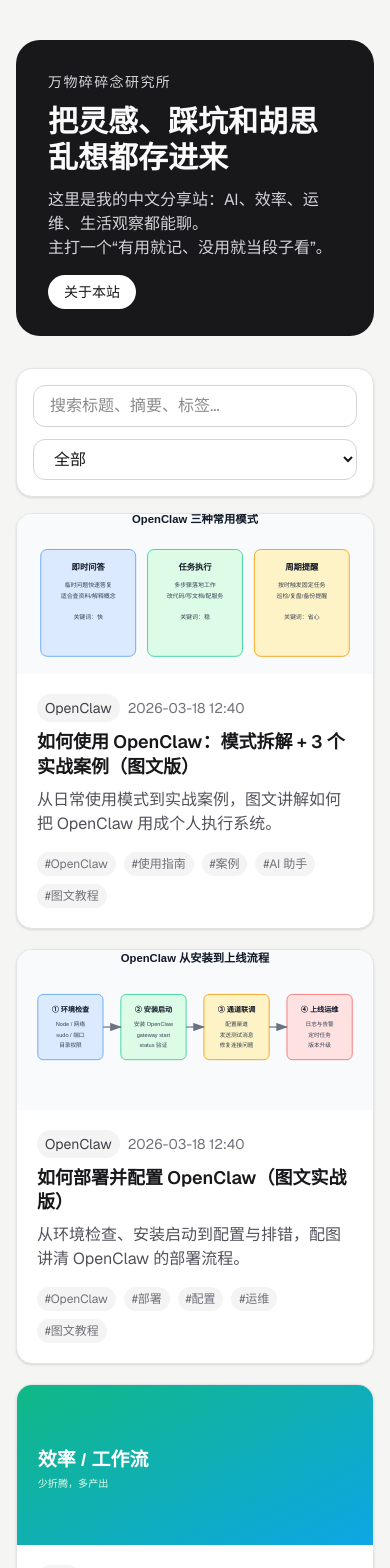
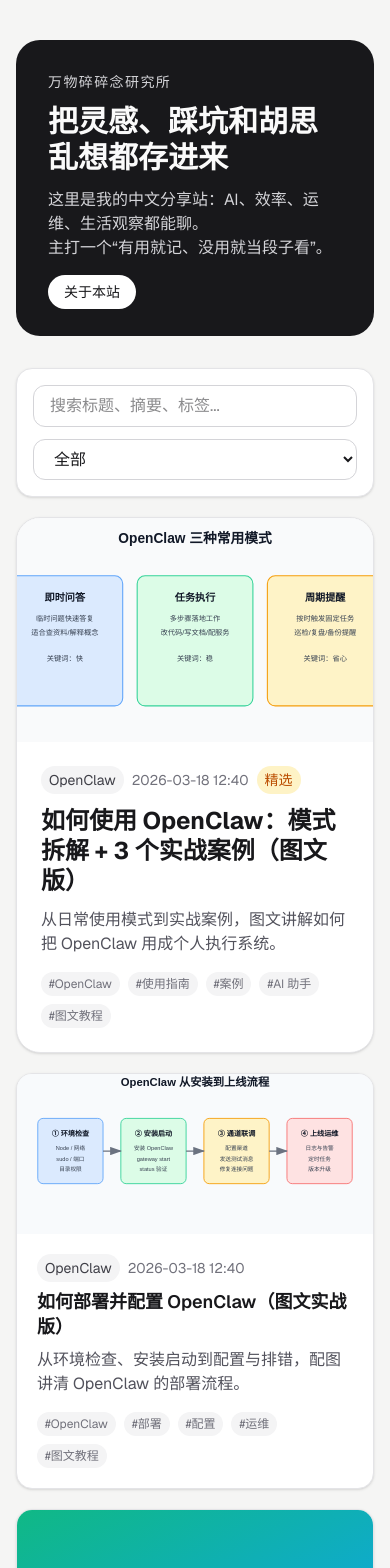
Before and after one commit to archerchao/xcWeb, a Next.js app: page / in a window 390 px wide. Shown: the top 1568 px of the page. Built offline with nearby package versions, Linux system fonts and the light colour scheme.

Commit message:
优化返回按钮交互并升级首页杂志风排版

```diff
--- a/src/app/posts/[slug]/page.tsx
+++ b/src/app/posts/[slug]/page.tsx
@@ -33,12 +33,16 @@
   if (!post) notFound();
 
   return (
-    <main className="mx-auto max-w-5xl px-4 py-10 md:px-6">
-      <Link href="/" className="text-sm text-zinc-500 hover:text-zinc-900">
-        ← 返回首页
+    <main className="mx-auto max-w-5xl px-4 pb-10 pt-24 md:px-6">
+      <Link
+        href="/"
+        className="fixed left-4 top-5 z-40 inline-flex items-center gap-2 rounded-full border border-zinc-300 bg-white/90 px-4 py-2.5 text-base font-medium text-zinc-800 shadow-sm backdrop-blur transition hover:-translate-y-0.5 hover:bg-white hover:shadow md:left-6"
+      >
+        <span aria-hidden>←</span>
+        返回首页
       </Link>
 
-      <article className="mt-4 rounded-3xl border border-zinc-200 bg-white p-6 md:p-10">
+      <article className="mt-2 rounded-3xl border border-zinc-200 bg-white p-6 md:p-10">
         <div className="mb-3 flex flex-wrap items-center gap-2 text-sm">
           <span className="rounded-full bg-zinc-100 px-2 py-1 text-zinc-700">{post.category}</span>
           <span className="text-zinc-500">{post.date}</span>
--- a/src/components/post-search.tsx
+++ b/src/components/post-search.tsx
@@ -3,11 +3,19 @@
 import Image from "next/image";
 import Link from "next/link";
 import { useMemo, useState } from "react";
+import type { CSSProperties } from "react";
 import type { PostMeta } from "@/lib/posts";
 
 interface PostSearchProps {
   posts: PostMeta[];
 }
+
+const summaryClampStyle: CSSProperties = {
+  display: "-webkit-box",
+  WebkitLineClamp: 3,
+  WebkitBoxOrient: "vertical",
+  overflow: "hidden",
+};
 
 export default function PostSearch({ posts }: PostSearchProps) {
   const [keyword, setKeyword] = useState("");
@@ -29,8 +37,11 @@
     });
   }, [posts, keyword, category]);
 
+  const featured = filtered[0];
+  const restPosts = filtered.slice(1);
+
   return (
-    <section className="space-y-4">
+    <section className="space-y-5">
       <div className="rounded-2xl border border-zinc-200 bg-white p-4 shadow-sm">
         <div className="grid gap-3 md:grid-cols-3">
           <input
@@ -53,14 +64,57 @@
         </div>
       </div>
 
-      <div className="grid gap-5 sm:grid-cols-2 xl:grid-cols-3">
       {filtered.length === 0 ? (
-          <div className="rounded-2xl border border-dashed border-zinc-300 bg-white p-6 text-zinc-500 sm:col-span-2 xl:col-span-3">
+        <div className="rounded-2xl border border-dashed border-zinc-300 bg-white p-6 text-zinc-500">
           没搜到内容。你可以换个关键词，或者怪我文章写得还不够多 😅
         </div>
       ) : (
-          filtered.map((post) => (
-            <article key={post.slug} className="flex h-full flex-col overflow-hidden rounded-2xl border border-zinc-200 bg-white shadow-sm transition hover:-translate-y-0.5 hover:shadow-md">
+        <>
+          {featured ? (
+            <article className="overflow-hidden rounded-3xl border border-zinc-200 bg-white shadow-sm transition hover:-translate-y-0.5 hover:shadow-md">
+              <div className="grid md:grid-cols-2">
+                <Link href={`/posts/${featured.slug}`} className="block">
+                  <div className="relative h-56 w-full bg-zinc-100 md:h-full md:min-h-72">
+                    <Image src={featured.cover} alt={featured.title} fill className="object-cover" />
+                  </div>
+                </Link>
+
+                <div className="flex flex-col p-6 md:p-7">
+                  <div className="mb-3 flex flex-wrap items-center gap-2 text-sm">
+                    <span className="rounded-full bg-zinc-100 px-2 py-1 text-zinc-700">{featured.category}</span>
+                    <span className="text-zinc-500">{featured.date}</span>
+                    <span className="rounded-full bg-amber-100 px-2 py-1 text-amber-700">精选</span>
+                  </div>
+
+                  <h2 className="text-2xl font-bold leading-tight text-zinc-900 md:text-3xl">
+                    <Link href={`/posts/${featured.slug}`} className="hover:underline">
+                      {featured.title}
+                    </Link>
+                  </h2>
+
+                  <p className="mt-3 text-zinc-600" style={summaryClampStyle}>
+                    {featured.summary}
+                  </p>
+
+                  <div className="mt-4 flex flex-wrap gap-2 text-xs text-zinc-500">
+                    {featured.tags.map((tag) => (
+                      <span key={tag} className="rounded-full bg-zinc-100 px-2 py-1">
+                        #{tag}
+                      </span>
+                    ))}
+                  </div>
+                </div>
+              </div>
+            </article>
+          ) : null}
+
+          {restPosts.length > 0 ? (
+            <div className="grid gap-5 sm:grid-cols-2 xl:grid-cols-3">
+              {restPosts.map((post) => (
+                <article
+                  key={post.slug}
+                  className="flex h-full flex-col overflow-hidden rounded-2xl border border-zinc-200 bg-white shadow-sm transition hover:-translate-y-0.5 hover:shadow-md"
+                >
                   <Link href={`/posts/${post.slug}`} className="block">
                     <div className="relative h-40 w-full bg-zinc-100">
                       <Image src={post.cover} alt={post.title} fill className="object-cover" />
@@ -73,21 +127,13 @@
                       <span className="text-zinc-500">{post.date}</span>
                     </div>
 
-                <h2 className="text-lg font-semibold leading-snug text-zinc-900">
+                    <h3 className="text-lg font-semibold leading-snug text-zinc-900">
                       <Link href={`/posts/${post.slug}`} className="hover:underline">
                         {post.title}
                       </Link>
-                </h2>
+                    </h3>
 
-                <p
-                  className="mt-2 text-zinc-600"
-                  style={{
-                    display: "-webkit-box",
-                    WebkitLineClamp: 3,
-                    WebkitBoxOrient: "vertical",
-                    overflow: "hidden",
-                  }}
-                >
+                    <p className="mt-2 text-zinc-600" style={summaryClampStyle}>
                       {post.summary}
                     </p>
 
@@ -100,9 +146,11 @@
                     </div>
                   </div>
                 </article>
-          ))
+              ))}
+            </div>
+          ) : null}
+        </>
       )}
-      </div>
     </section>
   );
 }
```
Lines whose indentation alone changed are shown as unchanged.
